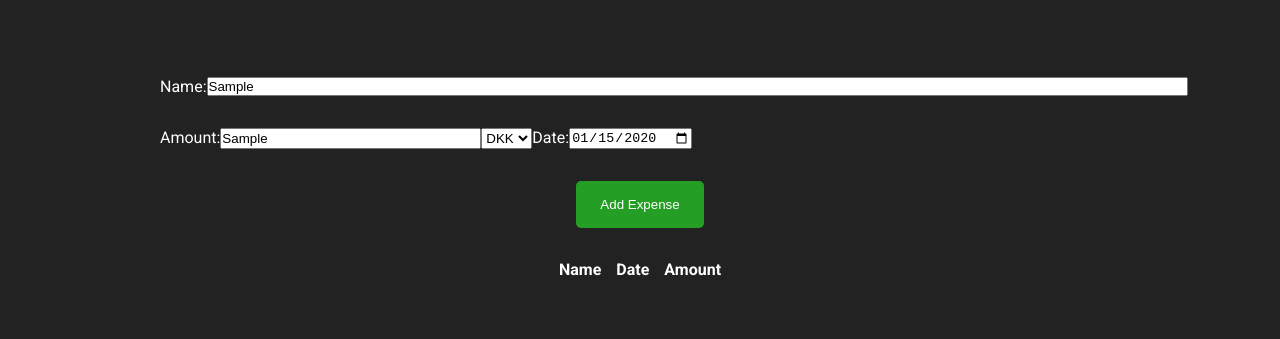
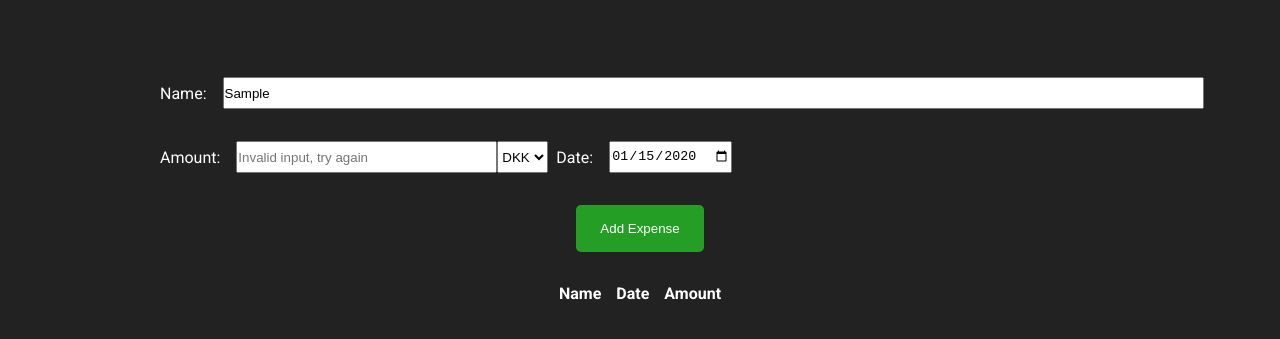
Before and after one commit to michaelbui99/expense-tracker, a plain HTML site: page Expense_Tracker/index.html in a window 1280 px wide. Both pictures are taken after typing "Sample", "Sample", "2020-01-15" into the empty fields and a click on the button "Add Expense". Shown: the part 85-424 px from the top of the page. Drawn offline with Linux system fonts and the light colour scheme.

Commit message:
Textfields now clears on successful add of expense. Error prompt added

```diff
--- a/Expense_Tracker/css/style.css
+++ b/Expense_Tracker/css/style.css
@@ -43,17 +43,40 @@ h2 {
 #name-div {
     display: flex;
     justify-content: flex-start;
+    align-items: center;
     margin-left: 10rem;
     margin-right: 10rem;
     margin-top: 5rem;
+
+}
+
+#name-div>label {
+    margin-right: 1rem;
+}
+
+#amount-date-div>label {
+    margin-right: 1rem;
+}
+
+#amount-date-div>select {
+    margin-right: 0.5rem;
 }
 
 #amount-date-div {
     display: flex;
     justify-content: flex-start;
+    align-items: center;
     margin-left: 10rem;
     margin-right: 10rem;
     margin-top: 2rem;
+}
+
+#amount-date-div>select {
+    height: 2rem;
+}
+
+#amount-date-div>input[name="date"] {
+    height: 2rem;
 }
 
 #btn-div {
@@ -83,12 +106,13 @@ table {
 
 #amount {
     padding-right: 5rem;
+    height: 2rem;
 }
 
 
 
 #name-div>input {
     padding-right: 50rem;
-
+    height: 2rem;
 
 }
--- a/Expense_Tracker/js/script.js
+++ b/Expense_Tracker/js/script.js
@@ -2,7 +2,6 @@
 TODO
 1. add remove button for expenses.
 */
-
 
 //Selections
 
@@ -22,9 +21,15 @@ function addExpense(event){
 
     if (!isNaN(inputAmount)){
         expenseTable.innerHTML += "<tr><td>"+inputExpensename +"</td>"+ "<td>"+inputDate +"</td>"+ "<td>"+inputAmount+" " + inputCurrency +"</td>"+"</tr>";
+        document.querySelector("#amount").placeholder = 'Enter amount';
+        document.querySelector("#amount").value = "";
+        document.querySelector("#date").value ="";
+        document.querySelector("#expenseName").value ="";
+
     }
     else{
-        alert("Please enter an number for amount")
+        document.querySelector("#amount").placeholder ="Invalid input, try again"
+        document.querySelector("#amount").value = "";
     }
 
 }
```
